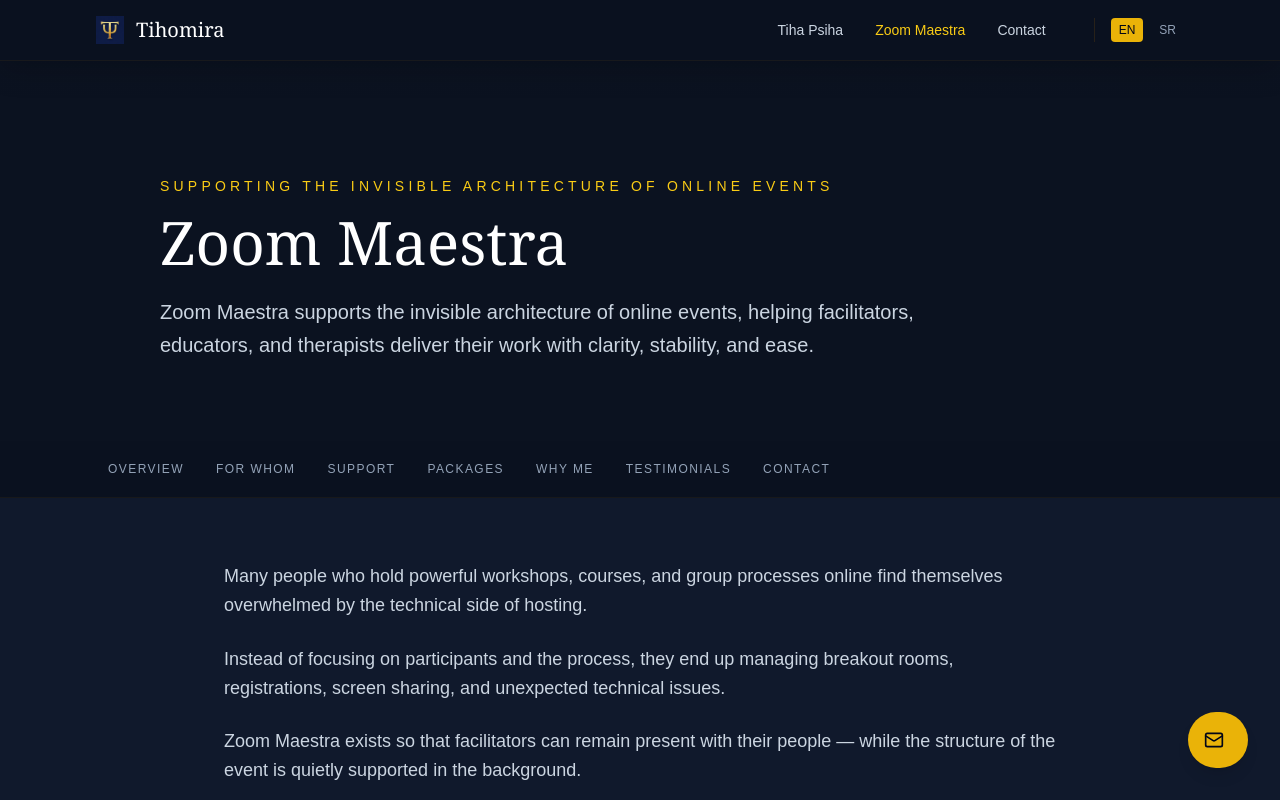
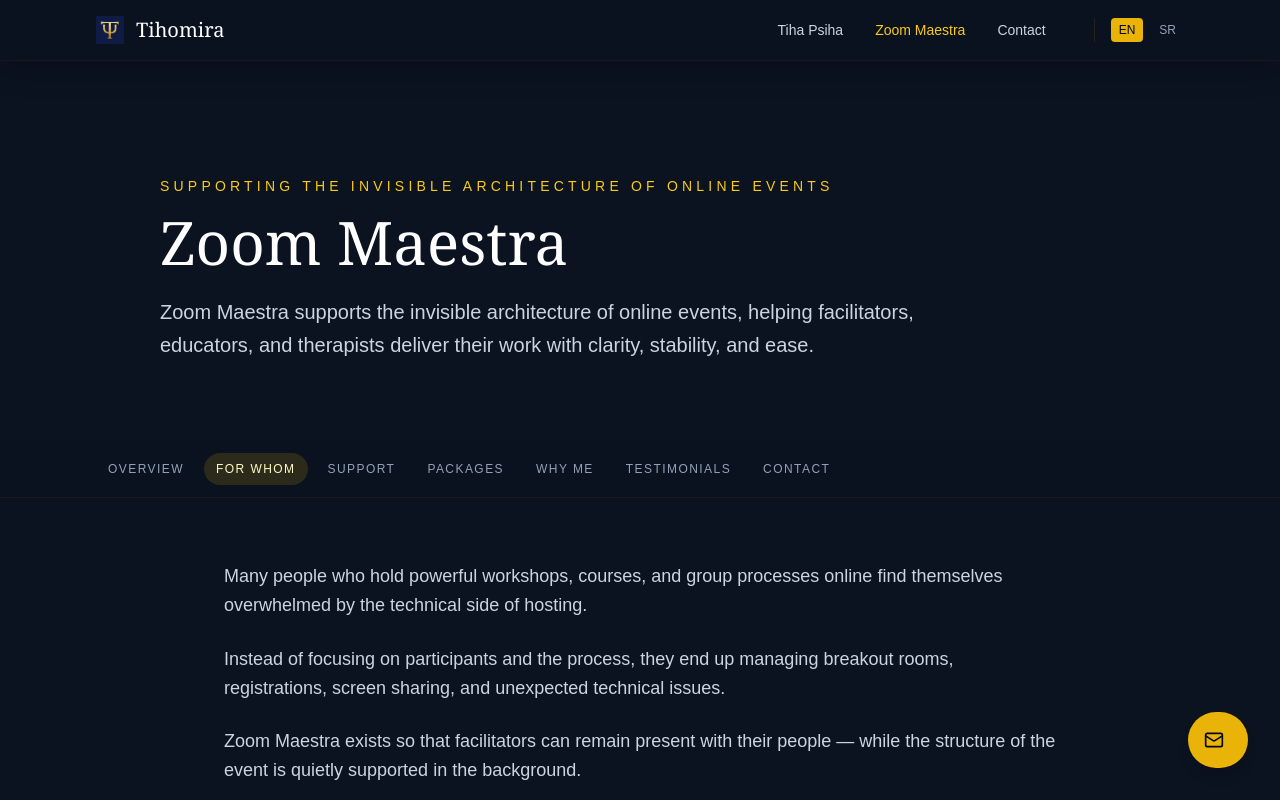
Before and after one commit to tihomirapsiholog/tihomira, a React (Create React App) app: page /en/zoom-maestra in a window 1280 px wide. Shown: the top 800 px of the page. Built offline with nearby package versions, Linux system fonts and the light colour scheme; the HTML template or start-up script is replaced by a standard one.

Commit message:
Update ZoomMaestraPage.jsx

```diff
--- a/src/pages/ZoomMaestraPage.jsx
+++ b/src/pages/ZoomMaestraPage.jsx
@@ -1,6 +1,42 @@
+import { useEffect, useState } from 'react';
 import { ArrowRight } from 'lucide-react';
+const zoomSections = [
+  ['Overview', 'overview'],
+  ['For whom', 'for-whom'],
+  ['Support', 'support'],
+  ['Packages', 'packages'],
+  ['Why me', 'why-me'],
+  ['Testimonials', 'testimonials'],
+  ['Contact', 'contact-zoom'],
+];
+export default function ZoomMaestraPage({ t, setCurrentPage }) {
+  const [activeSection, setActiveSection] = useState('overview');
+  useEffect(() => {
+  const observer = new IntersectionObserver(
+    (entries) => {
+      entries.forEach((entry) => {
+        if (entry.isIntersecting) {
+          setActiveSection(entry.target.id);
+        }
+      });
+    },
+    {
+      root: null,
+      rootMargin: '-35% 0px -55% 0px',
+      threshold: 0,
+    }
+  );
 
-export default function ZoomMaestraPage({ t, setCurrentPage }) {
+  zoomSections.forEach(([, id]) => {
+    const element = document.getElementById(id);
+
+    if (element) {
+      observer.observe(element);
+    }
+  });
+
+  return () => observer.disconnect();
+}, []);
   return (
     <div className="bg-[#0b1220]">
       <section className="relative overflow-hidden py-20">
@@ -17,25 +53,28 @@ export default function ZoomMaestraPage({ t, setCurrentPage }) {
         </div>
       </section>
        <nav className="sticky top-24 z-30 border-b border-yellow-700/10 bg-[#0b1220]/90 backdrop-blur">
-          <div className="mx-auto flex max-w-6xl gap-2 overflow-x-auto px-4 py-3 text-xs uppercase tracking-[0.12em] text-slate-400 sm:px-6 lg:px-8">          {[
-            ['Overview', '#overview'],
-            ['For whom', '#for-whom'],
-            ['Support', '#support'],
-            ['Packages', '#packages'],
-            ['Why me', '#why-me'],
-            ['Testimonials', '#testimonials'],
-            ['Contact', '#contact-zoom'],
-          ].map(([label, href]) => (
+  <div className="mx-auto flex max-w-6xl gap-2 overflow-x-auto px-4 py-3 text-xs uppercase tracking-[0.12em] sm:px-6 lg:px-8">
+    {zoomSections.map(([label, id]) => {
+      const isActive = activeSection === id;
+
+      return (
         <a
-              key={href}
-              href={href}
-              className="shrink-0 rounded-full px-3 py-2 transition hover:bg-yellow-500/10 hover:text-yellow-100"            >
+          key={id}
+          href={`#${id}`}
+          className={[
+            'shrink-0 rounded-full px-3 py-2 transition',
+            isActive
+              ? 'bg-yellow-500/15 text-yellow-100'
+              : 'text-slate-400 hover:bg-yellow-500/10 hover:text-yellow-100',
+          ].join(' ')}
+        >
           {label}
         </a>
-          ))}
+      );
+    })}
   </div>
 </nav>
-      <section id="overview" className="scroll-mt-40 bg-[#10192c] py-16">
+      <section id="for-whom" className="scroll-mt-40 bg-[#0b1220] py-16">
         <div className="mx-auto max-w-4xl space-y-6 px-4 sm:px-6 lg:px-8">
           <p className="text-lg leading-relaxed text-slate-300">{t.zoom.lead1}</p>
           <p className="text-lg leading-relaxed text-slate-300">{t.zoom.lead2}</p>
```
Lines whose indentation alone changed are shown as unchanged.
